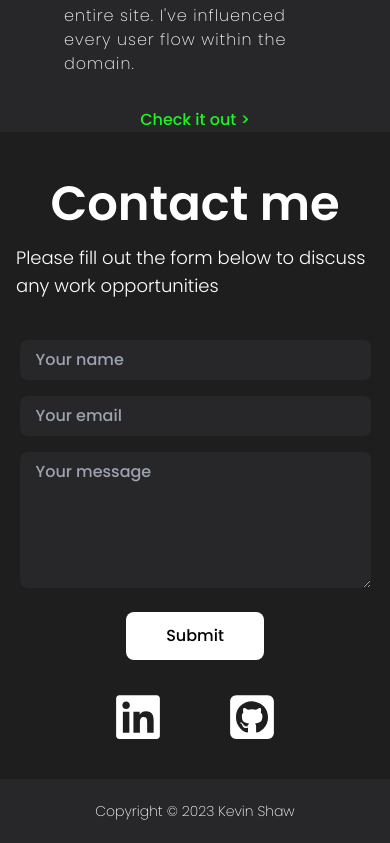
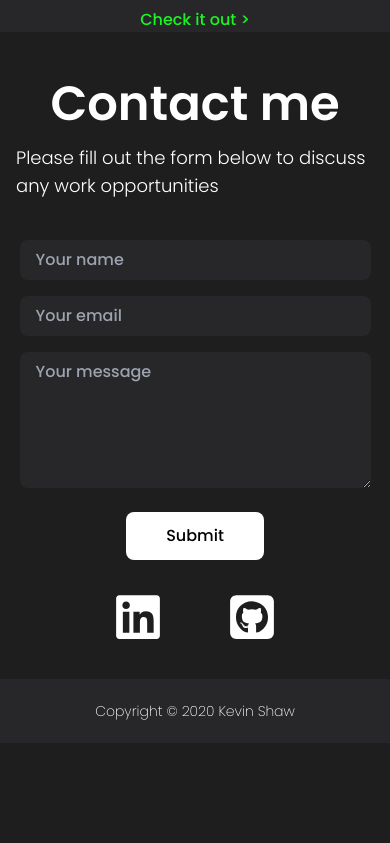
Before and after one commit to iShawshank/ishawshank.github.io, a React (Create React App) app: page / in a window 390 px wide. Shown: the part 5841-6684 px from the top of the page. After the commit the page ends 6584 px from the top, so only its background shows below. Built offline with nearby package versions, Linux system fonts and the light colour scheme.

Commit message:
Update copyright date and fix mobile image issue

```diff
--- a/src/components/Footer/Footer.js
+++ b/src/components/Footer/Footer.js
@@ -1,11 +1,12 @@
-import React from 'react'
+import React from 'react';
 
 const Footer = () => {
+  const currentDate = new Date();
   return (
-    <footer className='footer flex items-center justify-center text-sm font-thin w-full h-16 bg-zinc-800'>
-      Copyright &#169; 2023 Kevin Shaw
+    <footer className="footer flex items-center justify-center text-sm font-thin w-full h-16 bg-zinc-800">
+      Copyright &#169; {currentDate.getFullYear()} Kevin Shaw
     </footer>
-  )
-}
+  );
+};
 
-export default Footer
+export default Footer;
--- a/src/components/Intro/Intro.css
+++ b/src/components/Intro/Intro.css
@@ -94,7 +94,8 @@
 
 @media screen and (max-width: 1010px) {
   .bgContainer {
-    width: 300px;
+    width: 275px;
+    height: 275px;
   }
 
   .bg {
```
